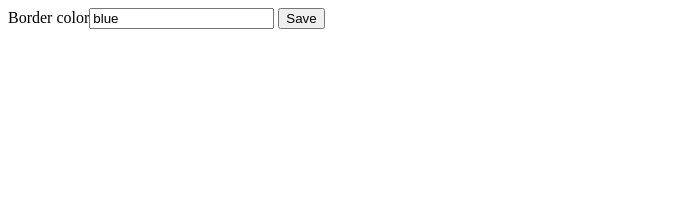
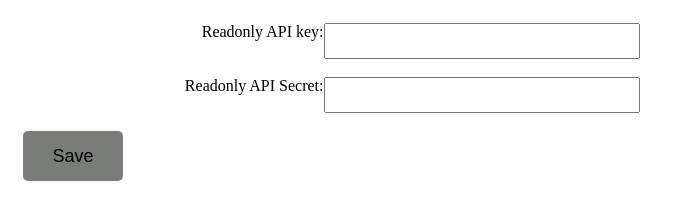
Before and after one commit to samuraitruong/coinspot-firefox-extensions, a browser extension: page setting/ui.html in a window 1280 px wide. Shown: the whole page, without its empty margins (0-695 px from the left). Drawn offline with Linux system fonts and the light colour scheme.

Commit message:
WIP add setting to allow configure readonly api to fetch some data

```diff
--- a/popup/popup.css
+++ b/popup/popup.css
@@ -4,12 +4,11 @@ body {
 }
 .wrapper {
   margin: 15px;
-  margin-top: 20px;
 }
 button {
   width: 100%;
   height: 35px;
-  margin-top: 15px;
+  margin-bottom: 15px;
   background-color: bisque;
   border: none;
   border-radius: 4px;
@@ -21,12 +20,12 @@ button:hover {
   background-color: chocolate;
 }
 .custom-button {
-  margin-top: 15px;
+  margin-bottom: 15px;
 }
 .custom-button button {
   width: 70%;
   float: left;
-  margin-top: 0px;
+  margin-bottom: 0px;
 }
 .custom-button input {
   width: 25%;
--- /dev/null
+++ b/setting/ui.css
@@ -0,0 +1,27 @@
+body {
+  padding: 15px;
+}
+
+label {
+  width: 50%;
+  display: inline-block;
+  text-align: right;
+}
+span {
+  color: forestgreen;
+}
+button {
+  width: 100px;
+  font-size: 18px;
+  background-color: rgb(121, 124, 121);
+  border-radius: 5px;
+  text-align: center;
+  height: 50px;
+  border: none;
+  cursor: pointer;
+}
+input {
+  height: 30px;
+  width: 50%;
+  float: right;
+}
--- a/setting/ui.html
+++ b/setting/ui.html
@@ -3,12 +3,17 @@
 <html>
   <head>
     <meta charset="utf-8">
+    <link rel="stylesheet" href="ui.css"/>
   </head>
 
   <body>
 
     <form>
-        <label>Border color<input type="text" id="color" ></label>
+        <label>Readonly API key: <input type="text" id="key" ></label>
+         <br/>
+         <br/>
+        <label>Readonly API Secret: <input type="text" id="secret" ></label>
+        <br/> <br/>
         <button type="submit">Save</button>
     </form>
 
--- a/setting/ui.js
+++ b/setting/ui.js
@@ -1,22 +1,33 @@
 function saveOptions(e) {
   e.preventDefault();
   browser.storage.sync.set({
-    color: document.querySelector('#color').value,
+    data: JSON.stringify({
+      key: document.querySelector('#key').value,
+      secret: document.querySelector('#secret').value,
+    }),
   });
+  const span = document.createElement('span');
+  span.innerText = 'Setting saved.';
+  document.querySelector('body').appendChild(span);
+  setTimeout(() => {
+    span.remove();
+  }, 5000);
 }
 
 function restoreOptions() {
   function setCurrentChoice(result) {
-    document.querySelector('#color').value = result.color || 'blue';
+    const value = JSON.parse(result.data);
+    document.querySelector('#key').value = value.key;
+    document.querySelector('#secret').value = value.secret;
   }
 
   function onError(error) {
     console.log(`Error: ${error}`);
   }
 
-  let getting = browser.storage.sync.get('color');
+  let getting = browser.storage.sync.get('data');
   getting.then(setCurrentChoice, onError);
 }
 
+document.querySelector('form').addEventListener('submit', saveOptions);
 document.addEventListener('DOMContentLoaded', restoreOptions);
-document.querySelector('form').addEventListener('submit', saveOptions);
```
Also changed, not shown: popup/default.html (+2 -3 lines), manifest.json.
